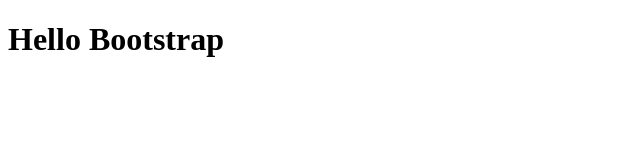
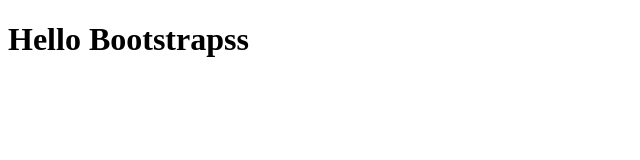
Before and after one commit to Milan1210/bootsrap, a plain HTML site: page index.html in a window 1280 px wide. Shown: the full height of the page, 0-640 px from the left. Drawn offline with Linux system fonts and the light colour scheme.

Commit message:
edit index page

```diff
--- a/index.html
+++ b/index.html
@@ -6,6 +6,6 @@
 	<title>Bootstrap</title>
 </head>
 <body>
-	<h1>Hello Bootstrap</h1>
+	<h1>Hello Bootstrapss</h1>
 </body>
 </html>
```
